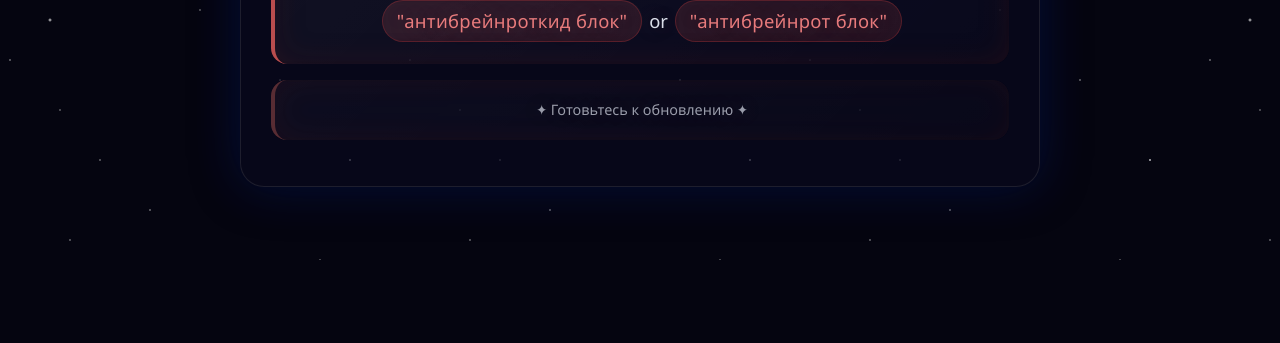
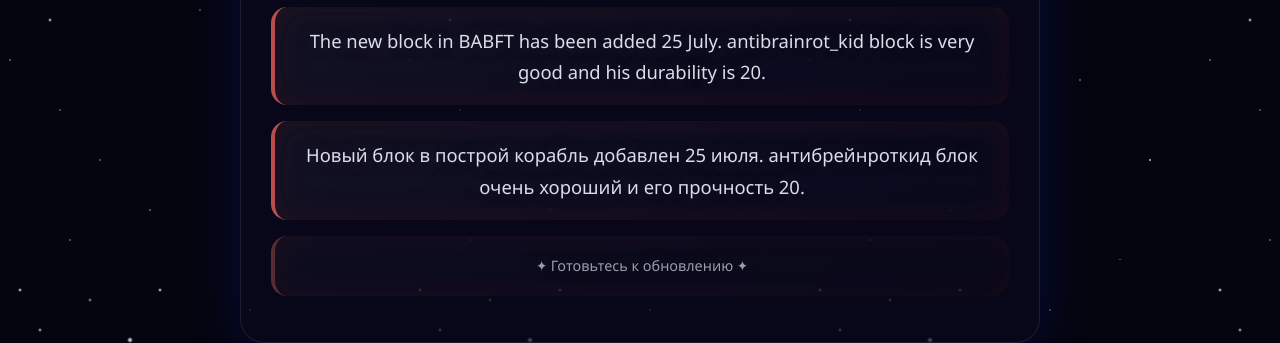
Before and after one commit to ZOV-CHEAT/antibrainrotkid-block, a plain HTML site: page index.html in a window 1280 px wide. Shown: the part 540-883 px from the top of the page. Before the commit the page ends 800 px from the top, so only its background shows below. Drawn offline with Linux system fonts and the light colour scheme.

Commit message:
Update index.html

```diff
--- a/index.html
+++ b/index.html
@@ -184,6 +184,12 @@
         or <span class="highlight-block">"антибрейнроткид блок"</span>
         or <span class="highlight-block">"антибрейнрот блок"</span>
     </p>
+    <p>
+        The new block in BABFT has been added 25 July. antibrainrot_kid block is very good and his durability is 20.
+    </p>
+    <p>
+        Новый блок в построй корабль добавлен 25 июля. антибрейнроткид блок очень хороший и его прочность 20.
+    </p>
     <p style="font-size: 0.9rem; opacity: 0.7; border-left-color: #884444; margin-top: 10px;">
         ✦ Готовьтесь к обновлению ✦
     </p>
```
Lines whose indentation alone changed are shown as unchanged.
